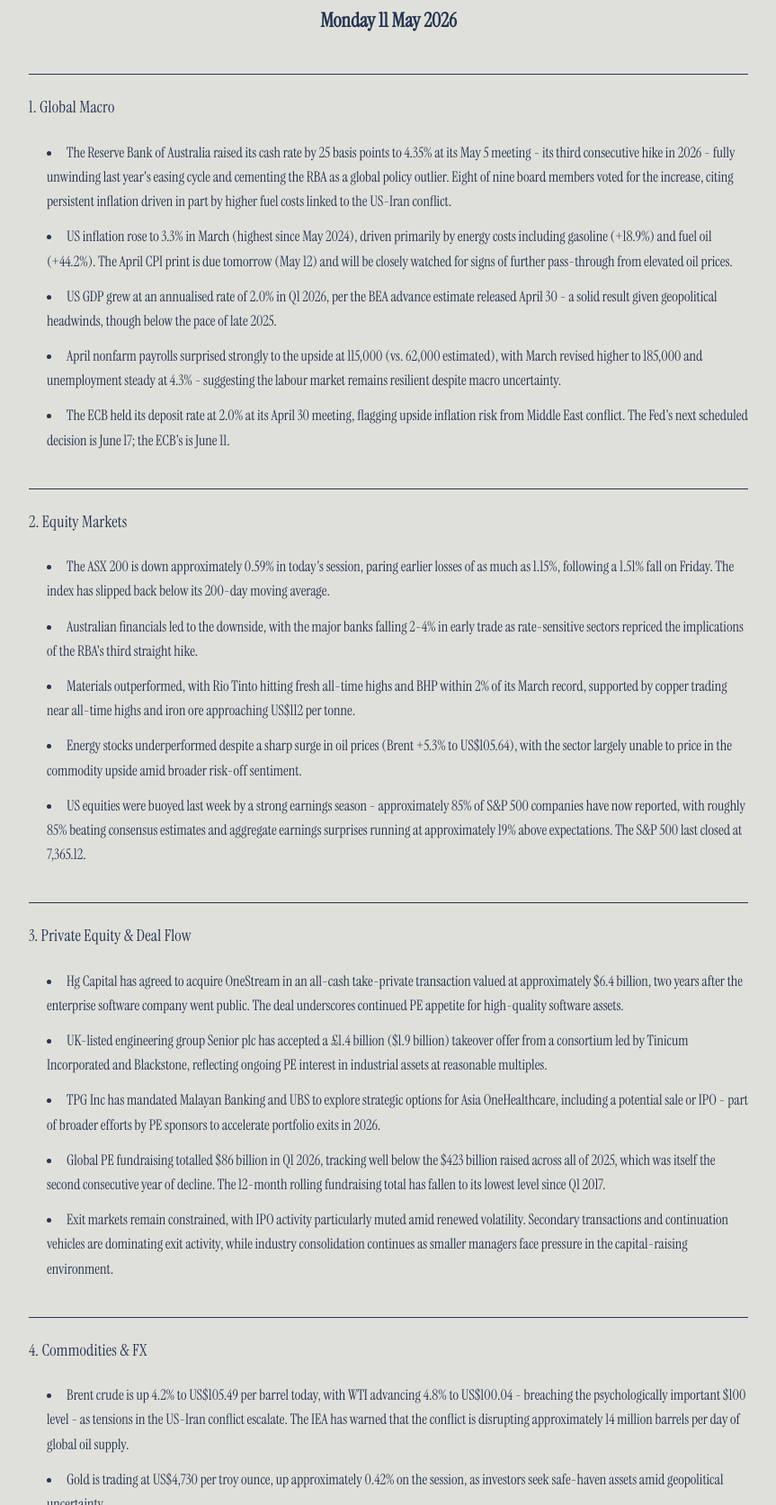
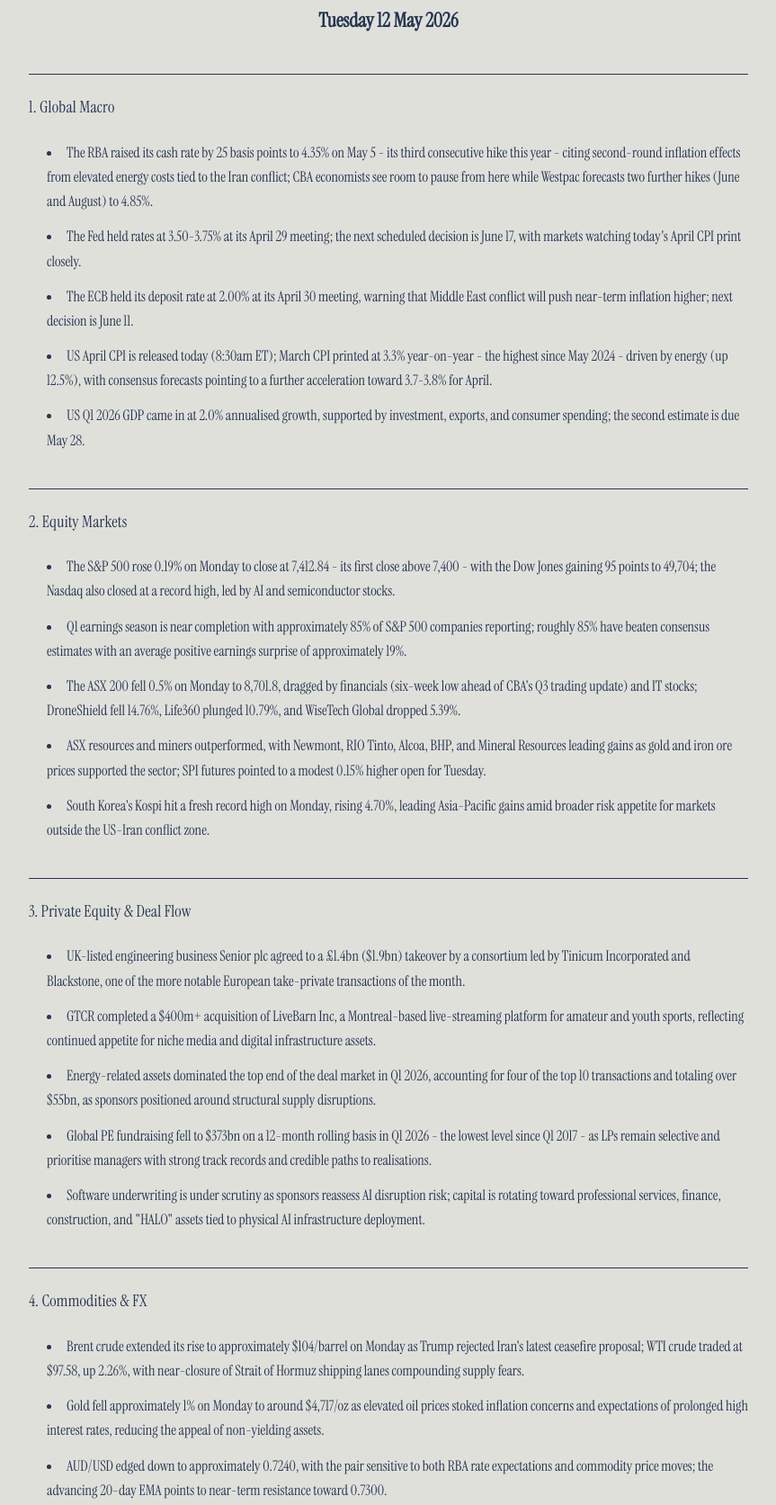
Before and after one commit to C-Murdoch/murdoch-capital-briefing, a website: page index.html in a window 1280 px wide. Shown: the part 313-1986 px from the top of the page at 90% size, without its empty margins (208-1071 px from the left). Drawn offline with Linux system fonts and the light colour scheme.

Commit message:
Briefing update 2026-05-12

```diff
--- a/index.html
+++ b/index.html
@@ -31,41 +31,42 @@
             <p style="font-size: 14px; letter-spacing: 1px; font-style: italic;">Morning Briefing</p>
         </div>
         <div id="briefing-content">
-          <p><strong>Monday 11 May 2026</strong></p>
+          <p><strong>Tuesday 12 May 2026</strong></p>
 <h2>1. Global Macro</h2>
 <ul>
-<li>The Reserve Bank of Australia raised its cash rate by 25 basis points to 4.35% at its May 5 meeting - its third consecutive hike in 2026 - fully unwinding last year's easing cycle and cementing the RBA as a global policy outlier. Eight of nine board members voted for the increase, citing persistent inflation driven in part by higher fuel costs linked to the US-Iran conflict.</li>
-<li>US inflation rose to 3.3% in March (highest since May 2024), driven primarily by energy costs including gasoline (+18.9%) and fuel oil (+44.2%). The April CPI print is due tomorrow (May 12) and will be closely watched for signs of further pass-through from elevated oil prices.</li>
-<li>US GDP grew at an annualised rate of 2.0% in Q1 2026, per the BEA advance estimate released April 30 - a solid result given geopolitical headwinds, though below the pace of late 2025.</li>
-<li>April nonfarm payrolls surprised strongly to the upside at 115,000 (vs. 62,000 estimated), with March revised higher to 185,000 and unemployment steady at 4.3% - suggesting the labour market remains resilient despite macro uncertainty.</li>
-<li>The ECB held its deposit rate at 2.0% at its April 30 meeting, flagging upside inflation risk from Middle East conflict. The Fed's next scheduled decision is June 17; the ECB's is June 11.</li>
+<li>The RBA raised its cash rate by 25 basis points to 4.35% on May 5 - its third consecutive hike this year - citing second-round inflation effects from elevated energy costs tied to the Iran conflict; CBA economists see room to pause from here while Westpac forecasts two further hikes (June and August) to 4.85%.</li>
+<li>The Fed held rates at 3.50-3.75% at its April 29 meeting; the next scheduled decision is June 17, with markets watching today's April CPI print closely.</li>
+<li>The ECB held its deposit rate at 2.00% at its April 30 meeting, warning that Middle East conflict will push near-term inflation higher; next decision is June 11.</li>
+<li>US April CPI is released today (8:30am ET); March CPI printed at 3.3% year-on-year - the highest since May 2024 - driven by energy (up 12.5%), with consensus forecasts pointing to a further acceleration toward 3.7-3.8% for April.</li>
+<li>US Q1 2026 GDP came in at 2.0% annualised growth, supported by investment, exports, and consumer spending; the second estimate is due May 28.</li>
 </ul>
 <h2>2. Equity Markets</h2>
 <ul>
-<li>The ASX 200 is down approximately 0.59% in today's session, paring earlier losses of as much as 1.15%, following a 1.51% fall on Friday. The index has slipped back below its 200-day moving average.</li>
-<li>Australian financials led to the downside, with the major banks falling 2-4% in early trade as rate-sensitive sectors repriced the implications of the RBA's third straight hike.</li>
-<li>Materials outperformed, with Rio Tinto hitting fresh all-time highs and BHP within 2% of its March record, supported by copper trading near all-time highs and iron ore approaching US$112 per tonne.</li>
-<li>Energy stocks underperformed despite a sharp surge in oil prices (Brent +5.3% to US$105.64), with the sector largely unable to price in the commodity upside amid broader risk-off sentiment.</li>
-<li>US equities were buoyed last week by a strong earnings season - approximately 85% of S&amp;P 500 companies have now reported, with roughly 85% beating consensus estimates and aggregate earnings surprises running at approximately 19% above expectations. The S&amp;P 500 last closed at 7,365.12.</li>
+<li>The S&amp;P 500 rose 0.19% on Monday to close at 7,412.84 - its first close above 7,400 - with the Dow Jones gaining 95 points to 49,704; the Nasdaq also closed at a record high, led by AI and semiconductor stocks.</li>
+<li>Q1 earnings season is near completion with approximately 85% of S&amp;P 500 companies reporting; roughly 85% have beaten consensus estimates with an average positive earnings surprise of approximately 19%.</li>
+<li>The ASX 200 fell 0.5% on Monday to 8,701.8, dragged by financials (six-week low ahead of CBA's Q3 trading update) and IT stocks; DroneShield fell 14.76%, Life360 plunged 10.79%, and WiseTech Global dropped 5.39%.</li>
+<li>ASX resources and miners outperformed, with Newmont, RIO Tinto, Alcoa, BHP, and Mineral Resources leading gains as gold and iron ore prices supported the sector; SPI futures pointed to a modest 0.15% higher open for Tuesday.</li>
+<li>South Korea's Kospi hit a fresh record high on Monday, rising 4.70%, leading Asia-Pacific gains amid broader risk appetite for markets outside the US-Iran conflict zone.</li>
 </ul>
 <h2>3. Private Equity &amp; Deal Flow</h2>
 <ul>
-<li>Hg Capital has agreed to acquire OneStream in an all-cash take-private transaction valued at approximately $6.4 billion, two years after the enterprise software company went public. The deal underscores continued PE appetite for high-quality software assets.</li>
-<li>UK-listed engineering group Senior plc has accepted a £1.4 billion ($1.9 billion) takeover offer from a consortium led by Tinicum Incorporated and Blackstone, reflecting ongoing PE interest in industrial assets at reasonable multiples.</li>
-<li>TPG Inc has mandated Malayan Banking and UBS to explore strategic options for Asia OneHealthcare, including a potential sale or IPO - part of broader efforts by PE sponsors to accelerate portfolio exits in 2026.</li>
-<li>Global PE fundraising totalled $86 billion in Q1 2026, tracking well below the $423 billion raised across all of 2025, which was itself the second consecutive year of decline. The 12-month rolling fundraising total has fallen to its lowest level since Q1 2017.</li>
-<li>Exit markets remain constrained, with IPO activity particularly muted amid renewed volatility. Secondary transactions and continuation vehicles are dominating exit activity, while industry consolidation continues as smaller managers face pressure in the capital-raising environment.</li>
+<li>UK-listed engineering business Senior plc agreed to a £1.4bn ($1.9bn) takeover by a consortium led by Tinicum Incorporated and Blackstone, one of the more notable European take-private transactions of the month.</li>
+<li>GTCR completed a $400m+ acquisition of LiveBarn Inc, a Montreal-based live-streaming platform for amateur and youth sports, reflecting continued appetite for niche media and digital infrastructure assets.</li>
+<li>Energy-related assets dominated the top end of the deal market in Q1 2026, accounting for four of the top 10 transactions and totaling over $55bn, as sponsors positioned around structural supply disruptions.</li>
+<li>Global PE fundraising fell to $373bn on a 12-month rolling basis in Q1 2026 - the lowest level since Q1 2017 - as LPs remain selective and prioritise managers with strong track records and credible paths to realisations.</li>
+<li>Software underwriting is under scrutiny as sponsors reassess AI disruption risk; capital is rotating toward professional services, finance, construction, and "HALO" assets tied to physical AI infrastructure deployment.</li>
 </ul>
 <h2>4. Commodities &amp; FX</h2>
 <ul>
-<li>Brent crude is up 4.2% to US$105.49 per barrel today, with WTI advancing 4.8% to US$100.04 - breaching the psychologically important $100 level - as tensions in the US-Iran conflict escalate. The IEA has warned that the conflict is disrupting approximately 14 million barrels per day of global oil supply.</li>
-<li>Gold is trading at US$4,730 per troy ounce, up approximately 0.42% on the session, as investors seek safe-haven assets amid geopolitical uncertainty.</li>
-<li>Iron ore is trading near US$108-112 per tonne, with materials demand supported by resilient Chinese industrial activity following mainland markets' reopening after the May 1-5 holiday break. The CSI 300 gained 1.34% for that week.</li>
-<li>AUD/USD is holding near US$0.72, supported by strong commodity prices and the RBA's hawkish policy stance. The currency's correlation with iron ore and gold continues to provide a degree of support despite global risk-off sentiment.</li>
+<li>Brent crude extended its rise to approximately $104/barrel on Monday as Trump rejected Iran's latest ceasefire proposal; WTI crude traded at $97.58, up 2.26%, with near-closure of Strait of Hormuz shipping lanes compounding supply fears.</li>
+<li>Gold fell approximately 1% on Monday to around $4,717/oz as elevated oil prices stoked inflation concerns and expectations of prolonged high interest rates, reducing the appeal of non-yielding assets.</li>
+<li>AUD/USD edged down to approximately 0.7240, with the pair sensitive to both RBA rate expectations and commodity price moves; the advancing 20-day EMA points to near-term resistance toward 0.7300.</li>
+<li>Iron ore declined to $105.85/t - its lowest level since November 2025 - reflecting softer Chinese demand signals; analysts forecast a further moderation toward $90/t in Q3 2026.</li>
+<li>The USD index remains broadly firm as elevated US inflation expectations and a cautious Fed stance support dollar demand, keeping pressure on risk-sensitive currencies including the AUD.</li>
 </ul>
 <h2>Key Themes for Today</h2>
-<p>The US-Iran conflict remains the dominant macro and market variable, driving oil above $100 per barrel, stoking inflation fears ahead of tomorrow's US CPI release, and creating cross-asset volatility that is simultaneously lifting materials and commodity currencies while weighing on rate-sensitive equities. Against this backdrop, the RBA's third consecutive rate hike reinforces Australia's status as a global monetary policy outlier, creating a divergence between a hawkish domestic central bank and an equity market caught between commodity strength and financial sector stress.</p>
-<p><em>Briefing compiled by Murdoch Capital AI | 11 May 2026</em></p>
+<p>The dominant cross-cutting theme for investors today is the inflation-geopolitics feedback loop: the Iran conflict continues to drive oil prices materially higher, which is feeding directly into consumer price indices across major economies - the US April CPI print due this morning is the key event risk of the day and could reset rate cut expectations significantly. Concurrently, the RBA's hawkish pivot and the ECB's warning on near-term inflation both signal that global central banks remain on guard, compressing the runway for equity multiple expansion even as earnings continue to beat expectations.</p>
+<p><em>Briefing compiled by Murdoch Capital AI | 12 May 2026</em></p>
         </div>
     </div>
 </body>
```
